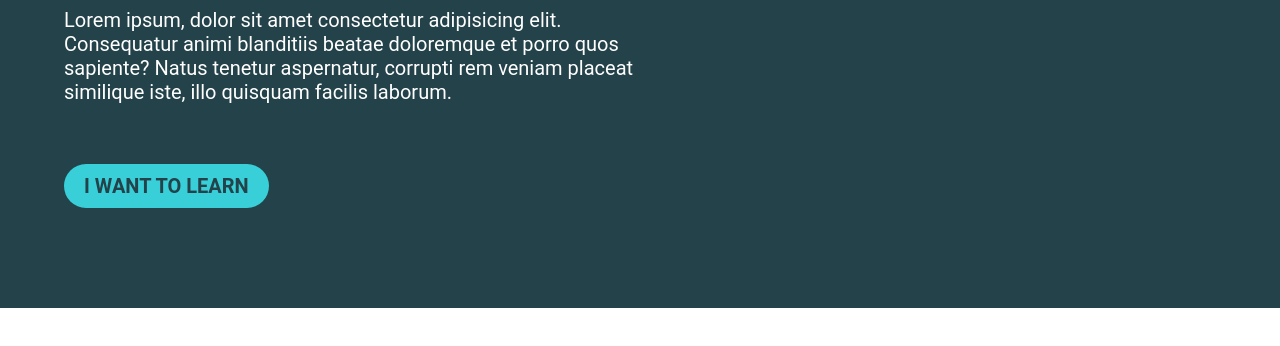
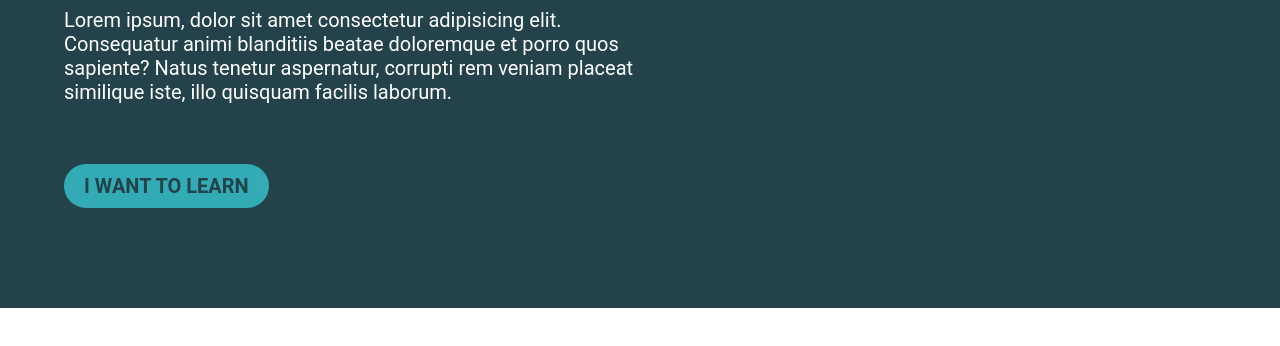
Before and after one commit to adamsJS23/Responsive_layout, a plain HTML site: page chg_3/index.html in a window 1280 px wide. In both pictures the pointer is over the link "I WANT TO LEARN". Shown: the part 236-582 px from the top of the page. Drawn offline with Linux system fonts and the light colour scheme.

Commit message:
Added hover effect to .btn

```diff
--- a/chg_3/style.css
+++ b/chg_3/style.css
@@ -43,7 +43,8 @@ body {
   margin-bottom: 6rem;
 }
 
-.btn {
+.btn:link,
+.btn:visited {
   font-size: 2rem;
   font-weight: bold;
   display: inline-block;
@@ -55,6 +56,11 @@ body {
   border-radius: 100vmax;
 }
 
+.btn:hover,
+.btn:active{
+  opacity: .75;
+}
+
 body > div {
   height: 50rem;
 }
```
